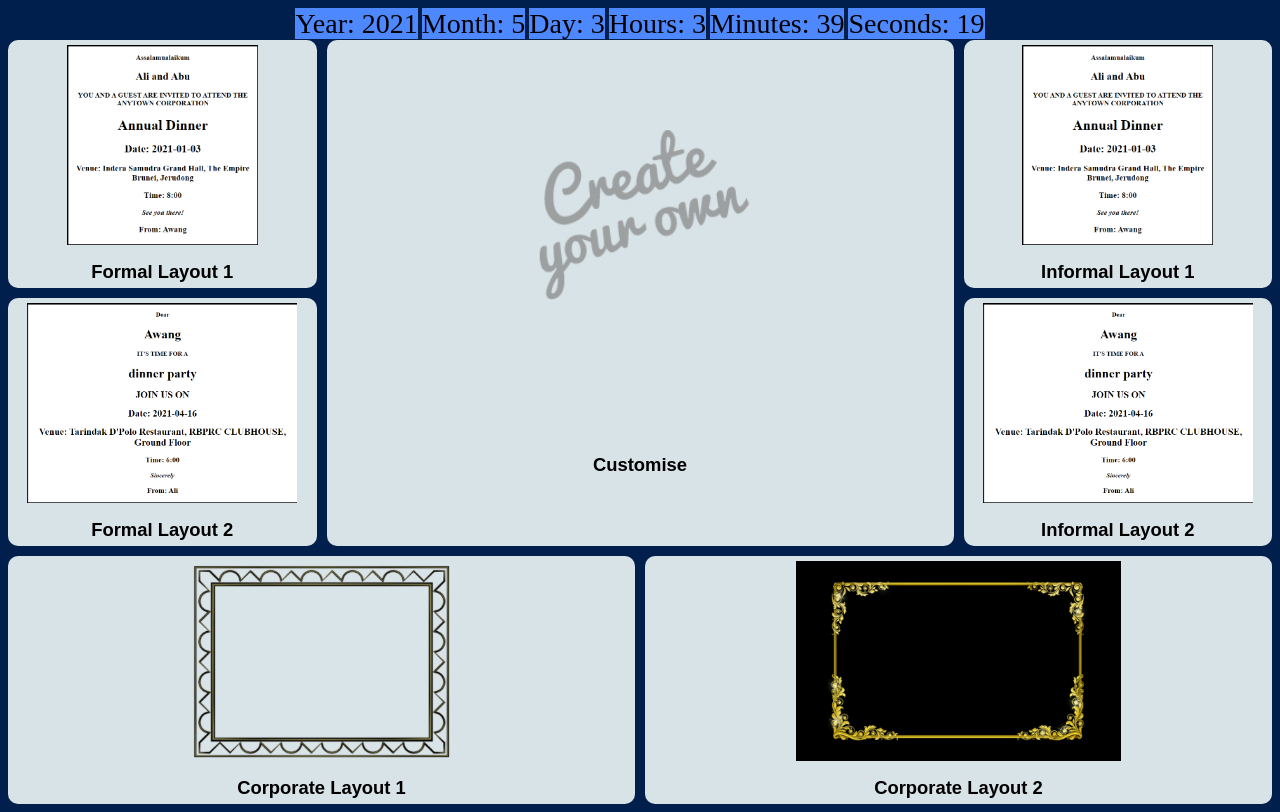
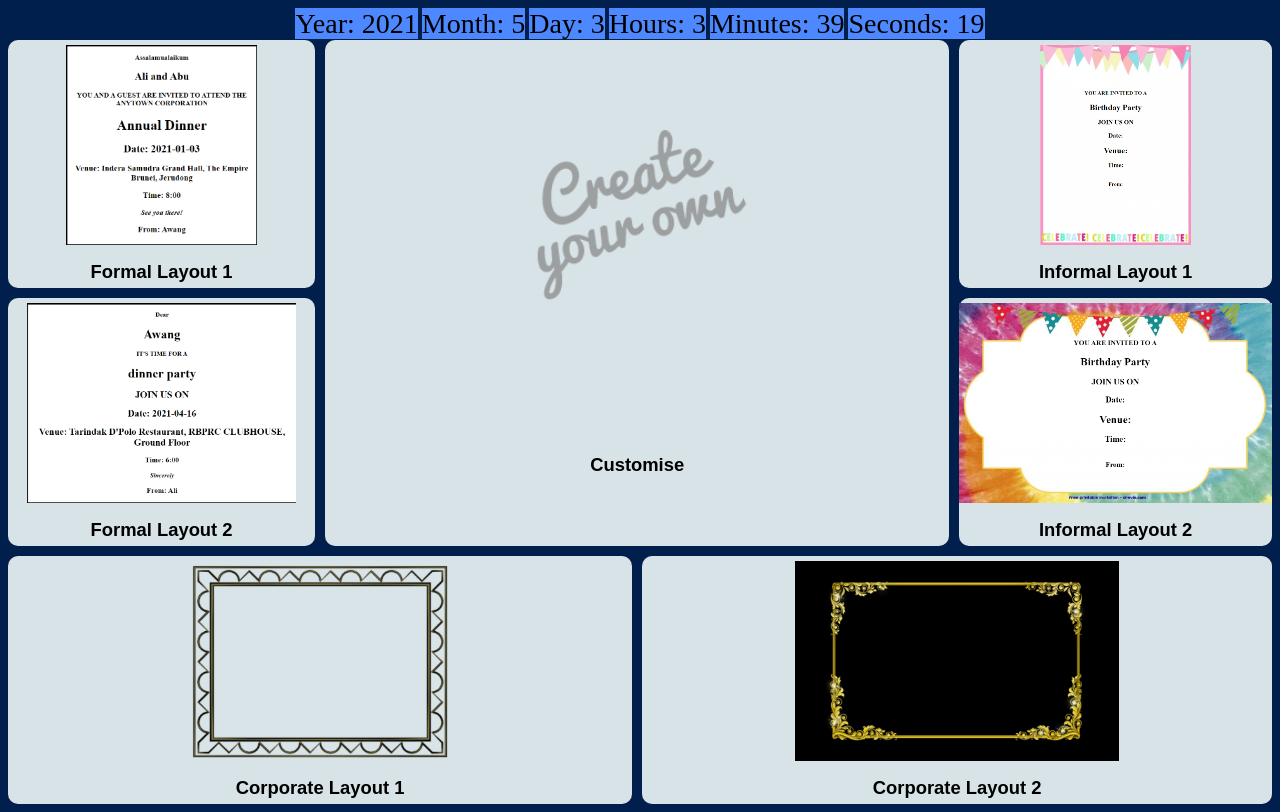
Before and after one commit to AzimatulNadhirah/BWEP-ASG3, a plain HTML site: page index.html in a window 1280 px wide. Drawn offline with Linux system fonts and the light colour scheme.

Commit message:
Update index.html

```diff
--- a/index.html
+++ b/index.html
@@ -119,25 +119,25 @@ img:hover{
 <div id="container">
 	<div id="one">
 		<a href="formal1.html">
-		<img src="images/formal1.png"  alt="FormalLayout1">
+		<img src="images/formal1.PNG"  alt="FormalLayout1">
 		</a> Formal Layout 1
 	</div>
 
 	<div id="two">
 		<a href="informal1.html">
-		<img src="images/formal1.png" alt="InformalLayout1">
+		<img src="images/informal1.png" alt="InformalLayout1">
 		</a> Informal Layout 1
 	</div>
 
 	<div id="three">
 		<a href="formal2.html">
-		<img src="images/formal2.png"  alt="FormalLayout2">
+		<img src="images/formal2.PNG"  alt="FormalLayout2">
 		</a> Formal Layout 2
 	</div>
 
 	<div id="four">
 		<a href="informal2.html">
-		<img src="images/formal2.png" alt="InformalLayout2">
+		<img src="images/informal2.png" alt="InformalLayout2">
 		</a> Informal Layout 2
 	</div>
 
```
